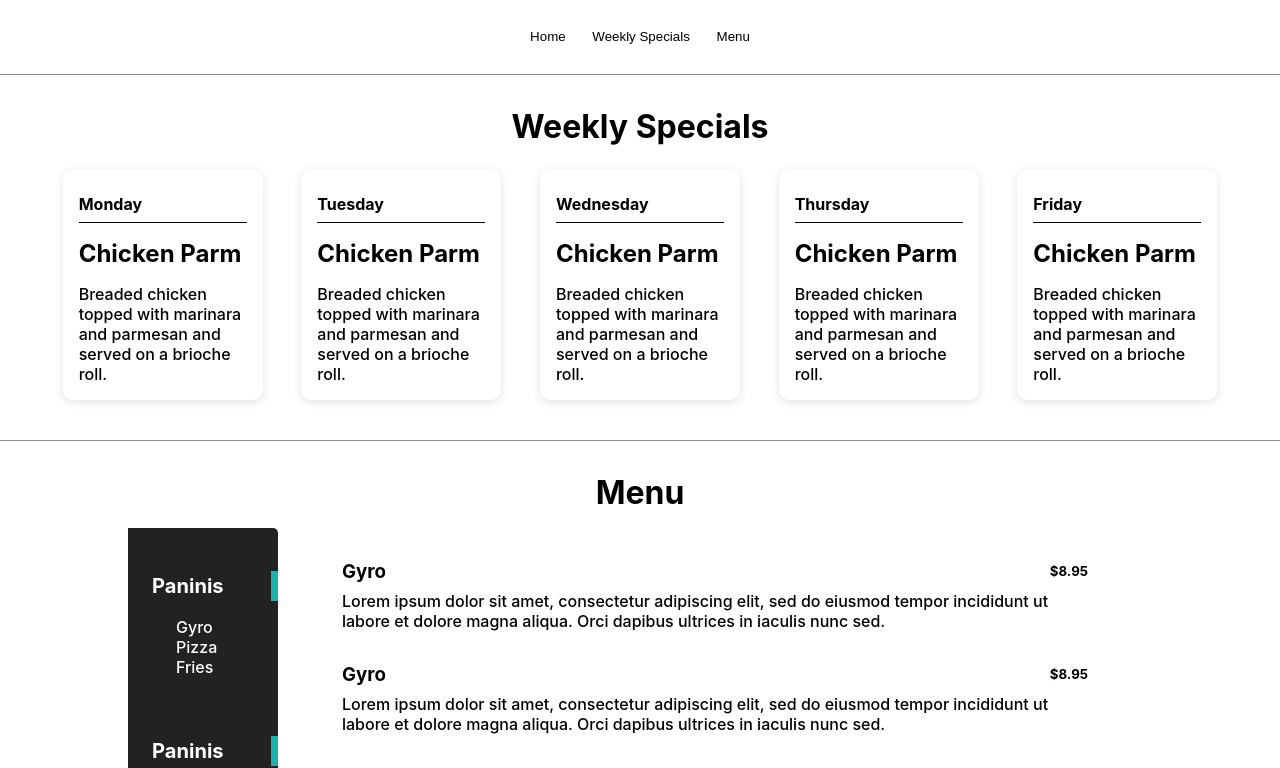
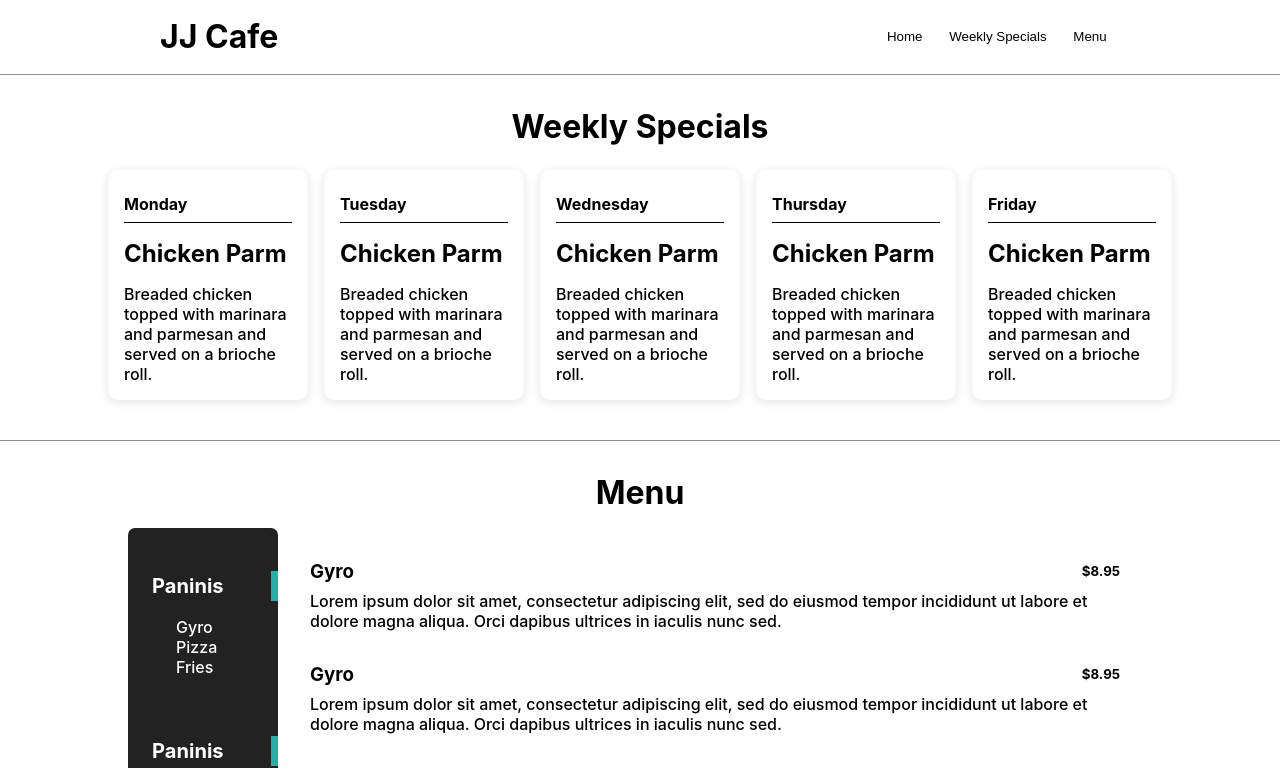
Before and after one commit to jaredm22/JJ-Cafe, a Next.js app: page / in a window 1280 px wide. Shown: the top 768 px of the page. Built offline with nearby package versions, Linux system fonts and the light colour scheme.

Commit message:
Fix styling of header component

```diff
--- a/pages/components/Header.tsx
+++ b/pages/components/Header.tsx
@@ -1,6 +1,8 @@
 export default function Header() {
     return(
+        <div className="header-container">
             <div className="header">
+                <h1>JJ Cafe</h1>
                 <ul>
                     <button className="header-item">
                         Home
@@ -15,5 +17,6 @@ export default function Header() {
                     </button>
                 </ul>
             </div>
+        </div>
     )
 }
--- a/styles/styles.scss
+++ b/styles/styles.scss
@@ -19,16 +19,22 @@ $dark-gray6: rgb(28, 28, 30);
   position: absolute;
 }
 
+.header-container {
+    top: 0;
+    display: flex;
+    width: 100vw;
+    justify-content: center;
+    border-bottom: 1px solid $dark-gray1;
+    background: white;
+
     .header {
         display: flex;
-    flex-direction: column;
-    justify-content: space-around;
+        flex-direction: row;
+        justify-content: space-between;
         align-items: center;
-    top: 0;
         width: 100%;
-    border-bottom: 1px solid $dark-gray1;
-    background: white;
-    // padding: 1rem;
+        max-width: 1024px;
+        padding: 0 2rem;
 
         ul { padding: 0; }
 
@@ -43,7 +49,7 @@ $dark-gray6: rgb(28, 28, 30);
             }
         }
     }
-
+}
 
 .specials-area {
     height: fit-content;
@@ -55,7 +61,7 @@ $dark-gray6: rgb(28, 28, 30);
         flex-direction: column;
         flex-wrap: wrap;
         justify-content: space-evenly;
-        align-items: flex-start;
+        align-items: center;
         top: 0;
         width: 100%;
         max-width: 1280px;
@@ -73,14 +79,13 @@ $dark-gray6: rgb(28, 28, 30);
             flex-direction: row;
             flex-wrap: wrap;
             justify-content: space-evenly;
-            width: 100%;
         }
 
         .card {
             display: flex;
             flex-direction: column;
             justify-content: space-evenly;
-            min-height: 220px;
+            min-height: 200px;
             max-width: 200px;
             padding: 1em;
             border-radius: 10px;
@@ -135,7 +140,7 @@ $dark-gray6: rgb(28, 28, 30);
 
         .menu-navigation {
             background: rgb(34, 34, 34);
-            border-radius: 0 5px 5px 0;
+            border-radius: 7px;
             height: 100%;
             width: 150px;
             display: flex;
@@ -174,7 +179,7 @@ $dark-gray6: rgb(28, 28, 30);
             .menu-item {
                 width: 100%;
                 height: fit-content;
-                padding: 1em 2em;
+                padding: 1em 0;
                 display: flex;
                 flex-direction: column;
                 justify-content: center;
```
Lines whose indentation alone changed are shown as unchanged.
